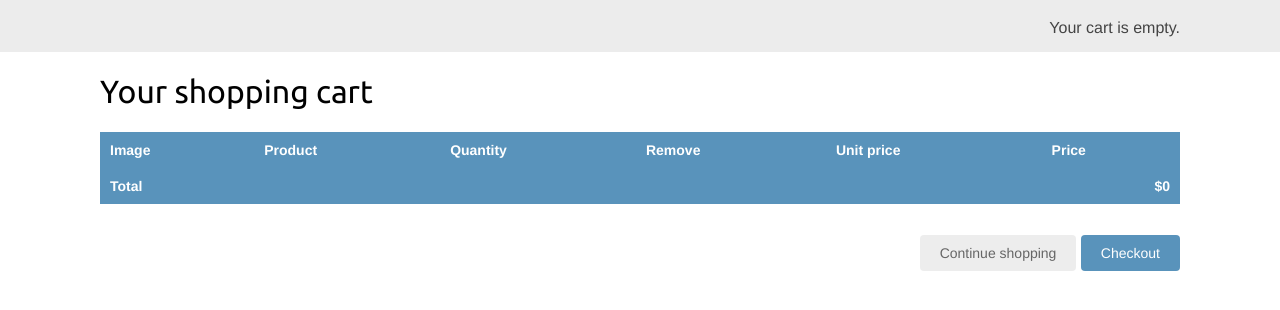
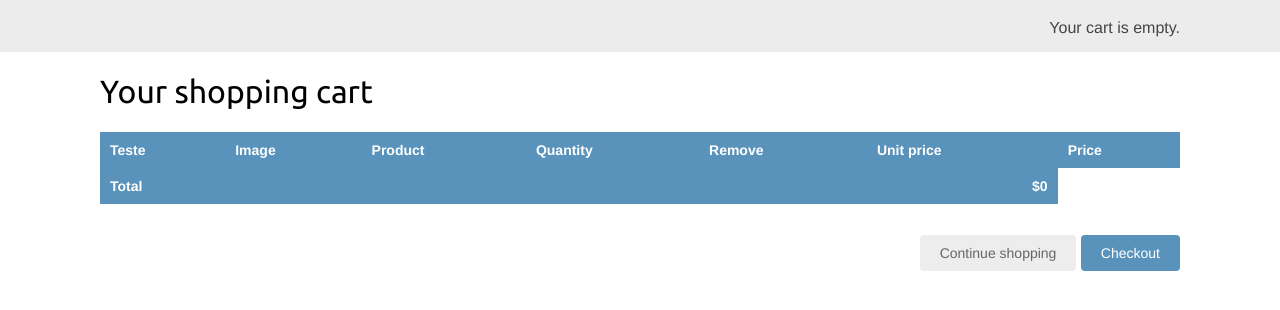
Before and after one commit to johnfaria/django-azure, a Django app: page /cart/ in a window 1280 px wide. Shown: the part 46-356 px from the top of the page. Run offline with Django 3.2, Linux system fonts and the light colour scheme; parts of the project's set-up code (start-up, migrations or seed data) failed here and were passed over.

Commit message:
Update detail.html

```diff
--- a/apps/cart/templates/cart/detail.html
+++ b/apps/cart/templates/cart/detail.html
@@ -8,6 +8,7 @@
     <table class="cart">
         <thead>
             <tr>
+                <th>Teste</th>
                 <th>Image</th>
                 <th>Product</th>
                 <th>Quantity</th>
```
